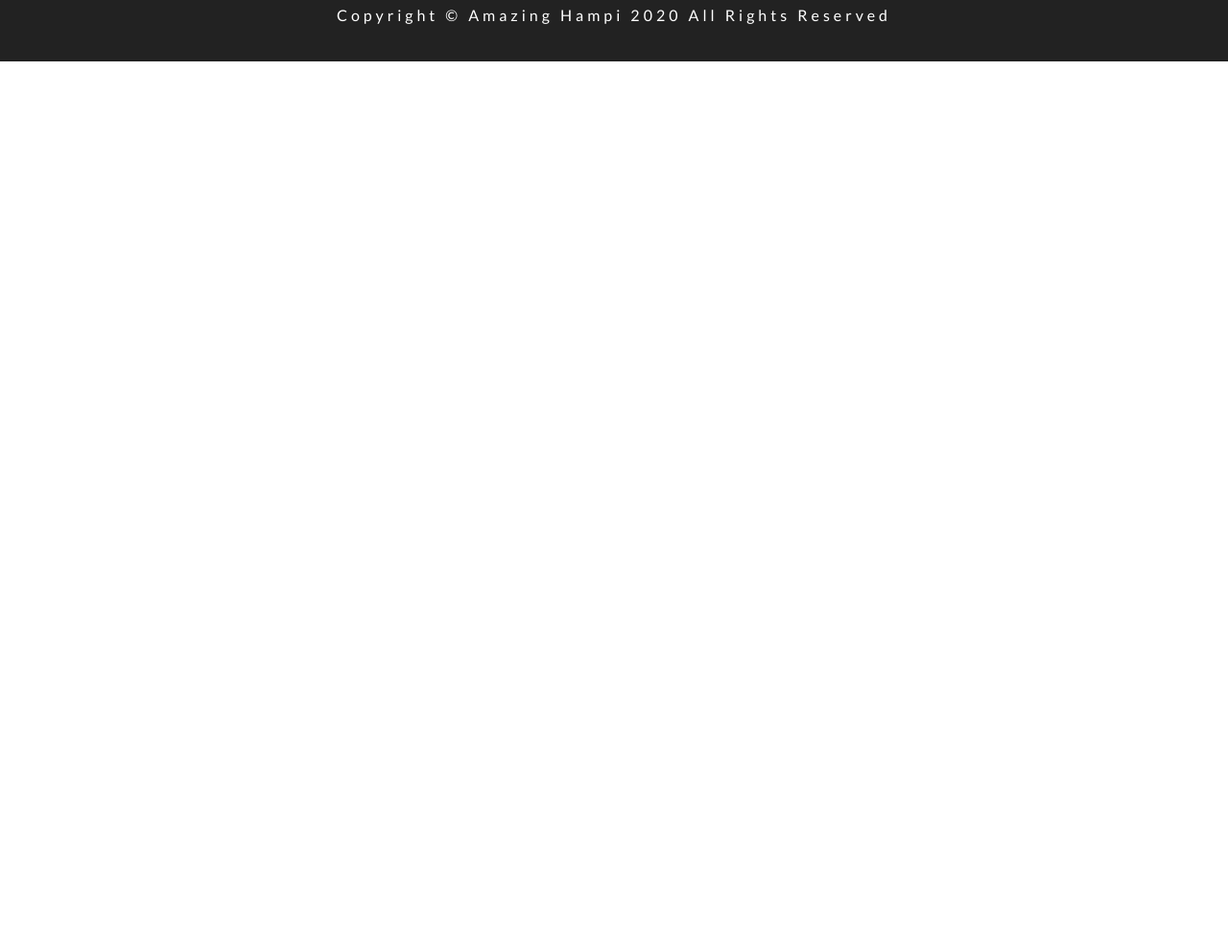
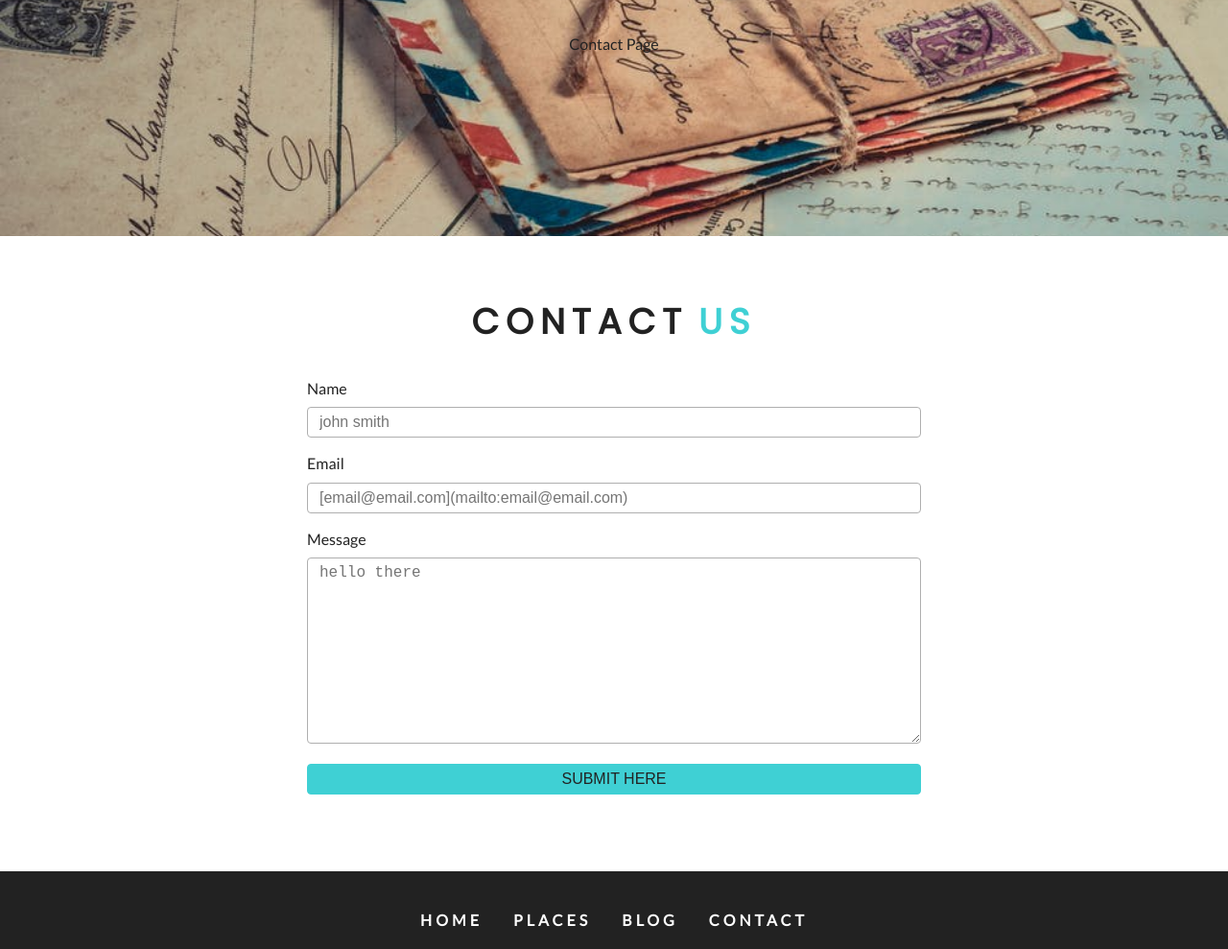
Before and after one commit to elishakrasz/smiglia, a Gatsby site: page /contact in a window 1280 px wide. Shown: the part 430-1419 px from the top of the page at 96% size. Before the commit the page ends 800 px from the top, so only its background shows below. Built offline with nearby package versions, Linux system fonts and the light colour scheme; Gatsby itself is replaced by a stand-in of ours.

Commit message:
second update

```diff
--- a/gatsby-config.js
+++ b/gatsby-config.js
@@ -6,5 +6,17 @@
 
 module.exports = {
   /* Your site config here */
-  plugins: [`gatsby-plugin-styled-components`],
+  plugins: [
+    {
+      resolve: `gatsby-source-filesystem`,
+      options: {
+        name: `images`,
+        path: `${__dirname}/src/images/`,
+      },
+    },
+    `gatsby-plugin-styled-components`,
+    `gatsby-transformer-sharp`,
+    `gatsby-plugin-sharp`,
+    `gatsby-plugin-transition-link`
+  ]
 }
--- /dev/null
+++ b/src/components/Contact/Contact.js
@@ -0,0 +1,53 @@
+import React from "react"
+import Title from "../Title"
+import styles from "../../css/contact.module.css"
+const Contact = () => {
+  return (
+    <section className={styles.contact}>
+      <Title title="contact" subtitle="us" />
+      <div className={styles.center}>
+        <form action="https://formspree.io/mlepngpq" method="POST" className={styles.form}>
+          <div>
+            <label htmlFor="name">name</label>
+            <input
+              type="text"
+              name="name"
+              id="name"
+              className={styles.formControl}
+              placeholder="john smith"
+            />
+          </div>
+          <div>
+            <label htmlFor="email">email</label>
+            <input
+              type="email"
+              name="email"
+              id="email"
+              className={styles.formControl}
+              placeholder="[email@email.com](mailto:email@email.com)"
+            />
+          </div>
+          <div>
+            <label htmlFor="message">message</label>
+            <textarea
+              name="message"
+              id="message"
+              rows="10"
+              className={styles.formControl}
+              placeholder="hello there"
+            />
+          </div>
+          <div>
+            <input
+              type="submit"
+              value="submit here"
+              className={styles.submit}
+            />
+          </div>
+        </form>
+      </div>
+    </section>
+  )
+}
+
+export default Contact
--- a/src/components/Footer.js
+++ b/src/components/Footer.js
@@ -2,8 +2,8 @@ import React from "react"
 import styles from "../css/footer.module.css"
 import links from "../constants/links"
 import socialIcons from "../constants/social-icons"
-import { Link } from "gatsby"
-// import AniLink from "gatsby-plugin-transition-link/AniLink"
+// import { Link } from "gatsby"
+import AniLink from "gatsby-plugin-transition-link/AniLink"
 
 const Footer = () => {
 return (
@@ -11,9 +11,9 @@ return (
         <div className={styles.links}>
         {links.map((item, index) => {
             return (
-            <Link paintDrip hex="#AEECEE" key={index} to={item.path}>
+            <AniLink paintDrip hex="#AEECEE" key={index} to={item.path}>
                 {item.text}
-            </Link>
+            </AniLink>
             )
         })}
         </div>
--- a/src/components/Navbar.js
+++ b/src/components/Navbar.js
@@ -1,5 +1,6 @@
 import React, { useState } from "react"
 import { Link } from "gatsby"
+import AniLink from "gatsby-plugin-transition-link/AniLink"
 import styles from "../css/navbar.module.css"
 import { FaAlignRight } from "react-icons/fa"
 import links from "../constants/links"
@@ -27,7 +28,7 @@ return (
                         return (
                             <li key={index}>
                                <Link to={item.path}>
-                                {item.text}
+                                    <AniLink paintDrip hex="#AEECEE" to={item.path}>{item.text}</AniLink>
                                </Link>
                             </li>
                         )
--- /dev/null
+++ b/src/components/StyledHero.js
@@ -0,0 +1,22 @@
+import React from 'react'
+import styled from 'styled-components'
+import BackgroundImage from 'gatsby-background-image'
+
+const StyledHero = ({ img, className, children, home }) => {
+    return (
+        <BackgroundImage className={className} fluid={img} home={home}>
+            {children}
+        </BackgroundImage>
+    )
+}
+
+export default styled(StyledHero)`
+    min-height:${props => props.home ? 'calc(100vh - 62px)': '50vh'};
+    background:${props => props.home ? 'linear-gradient(rgba(63, 208, 212, 0.7), rgba(0, 0, 0, 0.7))': 'none'};
+    background-position: center;
+    background-size: cover;
+    opacity: 1 !important;
+    display: flex;
+    justify-content: center;
+    align-items: center;
+`
--- /dev/null
+++ b/src/css/contact.module.css
@@ -0,0 +1,40 @@
+.contact {
+    padding: 4rem 0;
+  }
+  .center {
+    width: 80vw;
+    margin: 0 auto;
+  }
+  @media screen and (min-width: 992px) {
+    .center {
+      width: 50vw;
+      margin: 0 auto;
+    }
+  }
+  .contact label {
+    text-transform: capitalize;
+    display: block;
+    margin-bottom: 0.5rem;
+  }
+  .formControl,
+  .submit {
+    width: 100%;
+    font-size: 1rem;
+    margin-bottom: 1rem;
+    padding: 0.375rem 0.75rem;
+    border: 1px solid var(--darkGrey);
+    border-radius: 0.25rem;
+  }
+  .submit {
+    background-color: var(--primaryColor);
+    border-color: var(--primaryColor);
+    text-transform: uppercase;
+    color: var(--mainBlack);
+    transition: var(--mainTransition);
+    cursor: pointer;
+  }
+  .submit:hover {
+    background: var(--darkGrey);
+    color: var(--mainWhite);
+    border-color: var(--darkGrey);
+  }
--- a/src/pages/contact.js
+++ b/src/pages/contact.js
@@ -1,8 +1,30 @@
 import React from 'react'
-import Layout from '../components/Layout'
+import Layout from "../components/Layout"
+import StyledHero from "../components/StyledHero"
+import { graphql } from 'gatsby'
+import Contact from '../components/Contact/Contact';
+// import Contact from '../components/Contact/Contact'
+// import SEO from "../components/SEO"
 
-export default () => (
-    <Layout>
-       Contact Page
-    </Layout>
-)
+export const query = graphql`
+query {
+    connectBcg: file(relativePath: {eq: "connectBcg.jpeg"}) {
+        childImageSharp {
+            fluid(quality: 90, maxWidth: 4160) {
+                ...GatsbyImageSharpFluid_withWebp
+            }
+        }
+    }
+}
+`;
+
+export default function contact({ data }) {
+    return (
+        <Layout>
+            <StyledHero img={data.connectBcg.childImageSharp.fluid}>
+                Contact Page
+            </StyledHero>
+            <Contact />
+        </Layout>
+    )
+}
```
Also changed, not shown: package.json (+6 -7 lines), src/components/Home/About.js (+21 -14 lines), src/pages/404.js (+4 -4 lines), src/pages/blog.js (+26 -6 lines), src/pages/index.js (+34 -8 lines), 1 other file.
